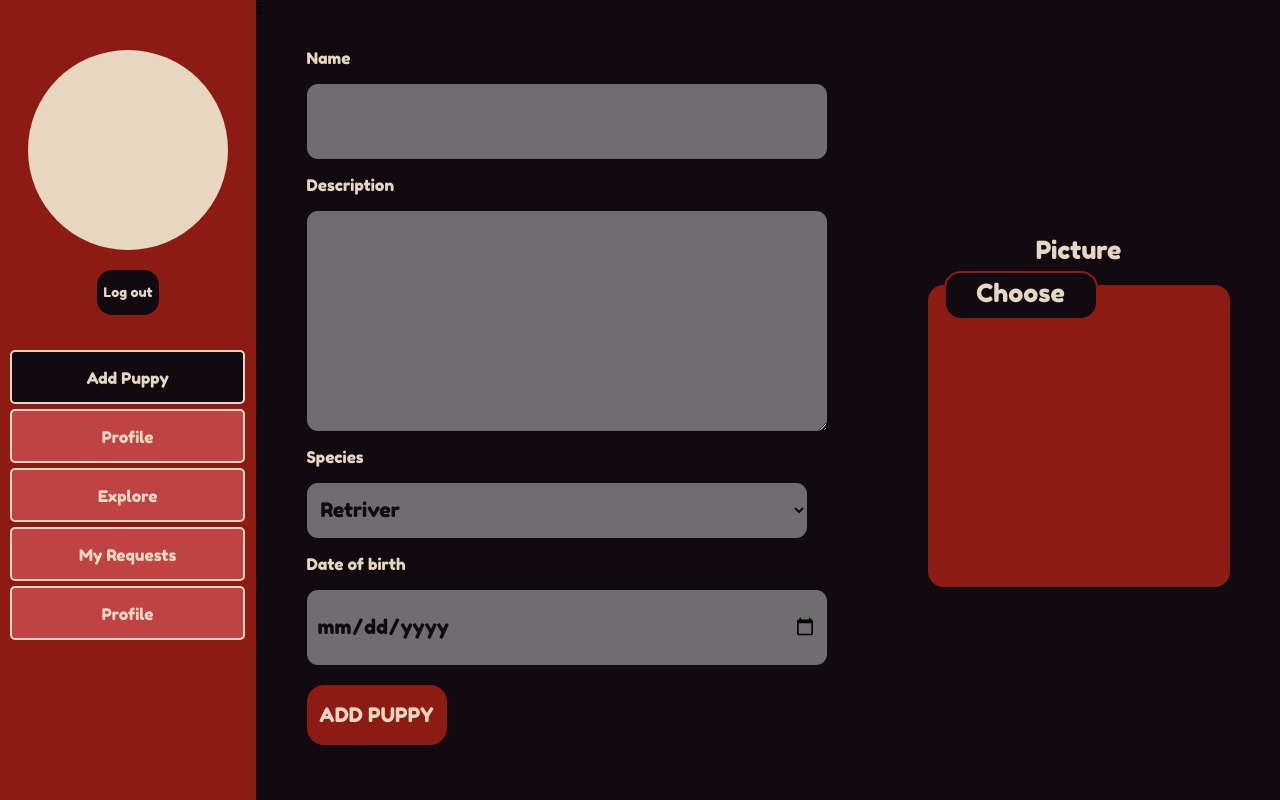
After one commit to boky0102/DogMatingApp, a Flask app: template templates/addpuppy.html in a window 1280 px wide. The commit adds this page. Run offline with Flask 2, Linux system fonts and the light colour scheme; the template is opened without the code that fills it, so the values that code supplies are empty; parts of the project's set-up code (start-up, migrations or seed data) failed here and were passed over; some libraries are stand-ins or nearby versions.

Commit message:
Finished Add puppy form layout

```diff
--- a/app.py
+++ b/app.py
@@ -134,11 +134,18 @@ def homeRoute():
 
 
 @app.route("/add-puppy", methods=['GET', 'POST'])
+@flask_login.login_required
 def userCheck():
-    return 'add-puppy'
+    return render_template('addpuppy.html')
 
 
 @app.route('/logout')
 def logout():
     flask_login.logout_user()
     return redirect("/")
+
+
+@app.route('/profile')
+@flask_login.login_required
+def profile():
+    return render_template("profile.html")
--- /dev/null
+++ b/static/css/addstyle.css
@@ -0,0 +1,115 @@
+:root {
+    --primary: #8C1C13;
+    --light: #E7D7C1;
+    --dark: #110B11;
+    --secondary: #BF4342;
+    --glass: rgba(255,255,255, 0.4);
+    --font: 'Fredoka One', cursive;
+    --marginLarge: 6px;
+}
+
+.wrap{
+    display: flex;
+    flex-direction: row;
+    width: inherit;
+    height: 95%;
+    justify-content: space-around;
+
+}
+
+.add-form-wrap{
+    justify-content: center;
+    align-self: center;
+    border-radius: 20px;
+    /* border: 2px solid var(--light);
+    background-color: var(--primary); */
+    display:flex;
+    flex-direction: column;
+
+}
+
+.input-form{
+    background-color: var(--glass);
+    border-radius: 11px;
+    /* border: 1px solid var(--primary); */
+    border-style: none;
+    width: 500px;
+    height: 55px;
+    outline: none;
+    font-size: 20px;
+    font-family: var(--font);
+    transition: background-color 0.3s ease-in-out;
+    color: var(--dark);
+    padding: 10px;
+}
+
+.form-label{
+    color: var(--light)
+}
+
+.textarea{
+    width: 500px;
+    height: 200px;
+    padding: 10px;
+}
+
+.btn-sec{
+    background-color: #8C1C13;
+    font-size: 20px;
+    display: block;
+    margin-top: 20px;
+}
+
+#image-upload-wrap{
+    width: 300px;
+    height: 300px;
+    border: 1px solid var(--primary);
+    border-radius: 15px;
+    align-self: center;
+    background-color: var(--primary);
+    position: relative;
+}
+
+#actual-btn{
+    display: none;
+}
+
+.form-style{
+    width: 100%;
+    height: 100%;
+}
+
+#upload-btn{
+    width: 140px;
+    height: 35px;
+    border: 2px solid var(--primary);
+    border-radius: 17px;
+    color: var(--light);
+    background-color: var(--dark);
+    font-family: var(--font);
+    font-size: 25px;
+    transition: all .2s ease-in-out;
+    padding: 5px;
+    text-align: center;
+    text-justify: center;
+    position: absolute;
+    top: -5%;
+    left: 5%;
+
+}
+
+#upload-btn:hover{
+    scale: 1.1;
+}
+
+#upload-header{
+    color: var(--light);
+    width: 100%;
+    text-align: center;
+    margin-bottom: 20px;
+    font-size: 25px;
+}
+
+#right-part{
+    align-self: center;
+}
--- a/static/css/layout.css
+++ b/static/css/layout.css
@@ -1,4 +1,141 @@
+:root {
+    --primary: #8C1C13;
+    --light: #E7D7C1;
+    --dark: #110B11;
+    --secondary: #BF4342;
+    --glass: rgba(255,255,255, 0.4);
+    --font: 'Fredoka One', cursive;
+}
+
+a{
+    text-decoration: none;
+    color: var(--dark);
+    font-family: var(--font);
+}
+
+body{
+    background-color: var(--dark);
+    width: 100%;
+    height: 100vh;
+}
+
+p{
+    color: var(--dark)
+}
+
+#main-div{
+    display: flex;
+    justify-content: flex-start;
+    flex-grow: 1;
+    overflow-y: scroll;
+}
+
+
 #sidebar{
     width: 20%;
     height: 100vh;
+    background-color: var(--primary);
+    display: flex;
+    flex-direction: column;
+    text-decoration: none;
+    box-shadow: 20px var(--light);
+    position: sticky;
+    top:0;
+    overflow-y: hidden;
 }
+
+.avatar{
+    align-self: center;
+    margin-top: 50px;
+    background-color: var(--light);
+    height: 200px;
+    width: 200px;
+    border-radius: 50%;
+}
+
+.sidebar-elem{
+    align-self: center;
+    height: 50px;
+    width: 98%;
+    /* background: linear-gradient(
+        to right bottom,
+        rgba(255, 255, 255, 0.5),
+        rgba(255, 255, 255, 0.1)
+      ); */
+    border: 2px solid var(--light);
+    display: flex;
+    justify-content: center;
+    margin-top: 5px;
+    border-radius: 5px;
+    background-color: var(--secondary);
+
+}
+
+.sidebar-elem:hover{
+    background-color: var(--dark);
+    transition: ease-in-out 0.3s;
+}
+
+#sidebar-active-elem{
+    background-color: var(--dark);
+}
+
+#logOut-btn{
+    background-color: var(--dark);
+    border-style: none;
+    border-radius: 15px;
+}
+
+#btn-div{
+    align-self: center;
+    margin-top: 20px;
+}
+#btn-div:hover{
+    scale: 1.1;
+    transition: ease-in-out 0.3s;
+    cursor: pointer;
+}
+
+#sidebar-items-wrapper{
+    margin-top: 20px;
+    padding: 10px;
+}
+
+#layout-wrapper{
+    display:flex;
+}
+
+
+.text-in-nav{
+    color: var(--light)
+}
+
+@media screen and (max-width: 1000px){
+    #sidebar{
+        width: 100%;
+        height: 50px;
+        background-color: var(--primary);
+        display: flex;
+        flex-direction: row;
+        text-decoration: none;
+    }
+
+    #layout-wrapper{
+        display:flex;
+        flex-direction: column;
+    }
+
+    .avatar{
+        display: none;
+    }
+
+    .sidebar-elem{
+        display: none;
+    }
+
+    #main-div{
+        overflow-y: unset;
+    }
+
+
+}
--- /dev/null
+++ b/static/scripts/upload.js
@@ -0,0 +1,22 @@
+console.log("radi");
+
+const imgInp = document.getElementById("actual-btn");
+imgInp.onchange = evt => {
+    const exists = document.getElementById('preview');
+    if(exists !== null){
+        exists.remove();
+        }
+    const [file] = imgInp.files
+    if (file) {
+        const container = document.getElementById('image-upload-wrap')
+        const preview = document.createElement('img');
+        preview.id = "preview";
+        preview.src = URL.createObjectURL(file);
+        preview.style.height = "100%";
+        preview.style.width = "100%";
+        preview.style.objectFit = "cover";
+        /* preview.style.maxWidth = "100%"; */
+        preview.style.borderRadius = "15px";
+        container.appendChild(preview);
+    }
+}
--- /dev/null
+++ b/templates/addpuppy.html
@@ -0,0 +1,45 @@
+{% extends 'home.html' %}
+{% set active_page = "add" %}
+
+{% block content %}
+
+        <form class="form-style">ž
+        <div class="wrap">
+            <div class="add-form-wrap">
+                    <p class="form-label">Name</p>
+                    <input class="input-form">
+                    <p class="form-label">Description</p>
+                    <textarea class="input-form textarea" row=5></textarea>
+                    <p class="form-label">Species</p>
+                    <select class="input-form">
+                        <option>Retriver</option>
+                        <option>Haski</option>
+                        <option>Njem ovcar</option>
+                    </select>
+                    <p class="form-label">Date of birth</p>
+                    <input type="date" class="input-form"/>
+                    <button class="btn btn-sec" type="submit">ADD PUPPY</button>
+
+
+            </div>
+            <div id="right-part">
+                <p id="upload-header">Picture</p>
+                <div id="image-upload-wrap">
+                    <input
+                                id="actual-btn"
+                                type="file"
+                                accept="image/*"
+                    />
+                    <label for="actual-btn" id="upload-btn">
+                        Choose
+                    </label>
+
+
+                </div>
+            </div>
+        </div>
+        </form>
+
+        <script src="{{url_for('static', filename='scripts/upload.js')}}"></script>
+
+{% endblock %}
--- a/templates/home.html
+++ b/templates/home.html
@@ -7,16 +7,35 @@
         <title></title>
         <meta name="description" content="">
         <meta name="viewport" content="width=device-width, initial-scale=1">
+        <link href="https://fonts.googleapis.com/css2?family=Fredoka+One&display=swap" rel="stylesheet">
         <link rel="stylesheet" href="{{ url_for('static', filename='css/landing.css') }}">
         <link rel="stylesheet" href="{{ url_for('static', filename='css/layout.css') }}">
+        <link rel="stylesheet" href="{{ url_for('static', filename='css/addstyle.css') }}">
     </head>
     <body>
-        <div id="sidebar">
-            <a href="/add-puppy">Add puppy</a>
-            <a href="/profile">Profile</a>
-            <a href="/logout"><button>Log out</button></a>
+        <div id="layout-wrapper">
+            <div id="sidebar">
+                <div class="avatar">
+
+                </div>
+                <div id="btn-div">
+                    <a href="/logout"><button id="logOut-btn"><p class="text-in-nav">Log out</p></button></a>
+                </div>
+                <div id="sidebar-items-wrapper">
+                    <a href="/add-puppy" id="{{ 'sidebar-active-elem' if active_page == 'add' else '' }}" class="sidebar-elem"><p class="text-in-nav">Add Puppy</p></a>
+                    <a href="/profile" id="{{ 'sidebar-active-elem' if active_page == 'profile' else '' }}" class="sidebar-elem"><p class="text-in-nav">Profile</p></a>
+                    <a href="/explore" id="{{ 'sidebar-active-elem' if active_page == 'explore' else '' }}" class="sidebar-elem"><p class="text-in-nav">Explore</p></a>
+
+                    <a href="/profile" class="sidebar-elem"><p class="text-in-nav">My Requests</p></a>
+                    <a href="/profile" class="sidebar-elem"><p class="text-in-nav">Profile</p></a>
+                </div>
+
+            </div>
+            <div id="main-div">
+
+                {% block content %}{% endblock %}
+            </div>
         </div>
 
-        <script src=""></script>
     </body>
 </html>
--- /dev/null
+++ b/templates/profile.html
@@ -0,0 +1,6 @@
+{% extends 'home.html' %}
+{% set active_page = "profile" %}
+
+{% block content %}
+    <p style="color: violet">Ovo je profile page brale</p>
+{% endblock %}
```
